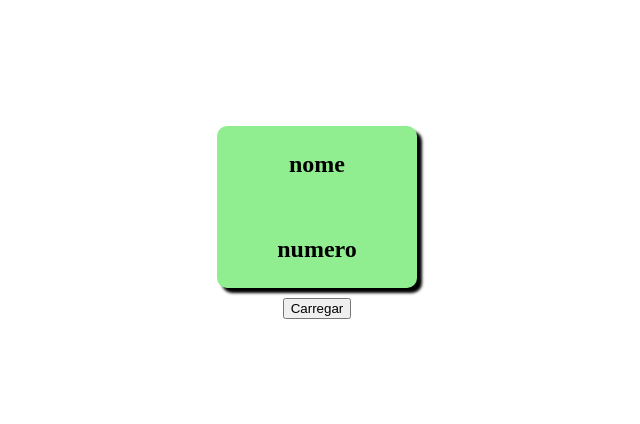
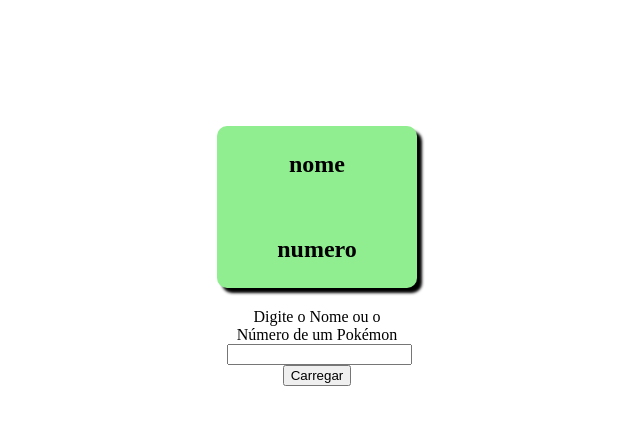
Before and after one commit to Bruno-Luna/my-pokemons, a plain HTML site: page index.html in a window 1280 px wide. Shown: the whole page, without its empty margins (323-963 px from the left). Drawn offline with Linux system fonts and the light colour scheme.

Commit message:
[Feature Isaias - Task: Adicao da regra de negocio - buscar pokemon por nome ou id por meio de um input na tela]

```diff
--- a/assets/script.js
+++ b/assets/script.js
@@ -1,5 +1,8 @@
 function loadpk() {
-    var url = 'http://pokeapi.co/api/v2/pokemon/25';
+    let pokeInput = document.querySelector('#pokeInput');
+
+    var nameOrId = pokeInput.value;
+    var url = 'http://pokeapi.co/api/v2/pokemon/' + nameOrId.toLowerCase();
 
     fetch(url)
         .then((response) => {
--- a/assets/style/style.css
+++ b/assets/style/style.css
@@ -16,3 +16,9 @@ html, body{
   margin: 10% auto 10px;
   padding: 5px;
 }
+
+.buttons {
+  padding: 10px;
+  width: 200px;
+  margin: auto;
+}
--- a/index.html
+++ b/index.html
@@ -14,9 +14,15 @@
         <h2 id="nome">nome</h2>
         <img id='pic'>
         <h2 id="numero">numero</h2>
-      </div>
+    </div>
 
-     <button id="btn1">Carregar</button>
+    <div class="buttons">
+        <label for="text">Digite o Nome ou o Número de um Pokémon</label>
+        <input type="text" id="pokeInput">
+        <button id="btn1">Carregar</button>
+    </div>
+
+
 
      <script src="/assets/script.js"></script>
 </body>
```
